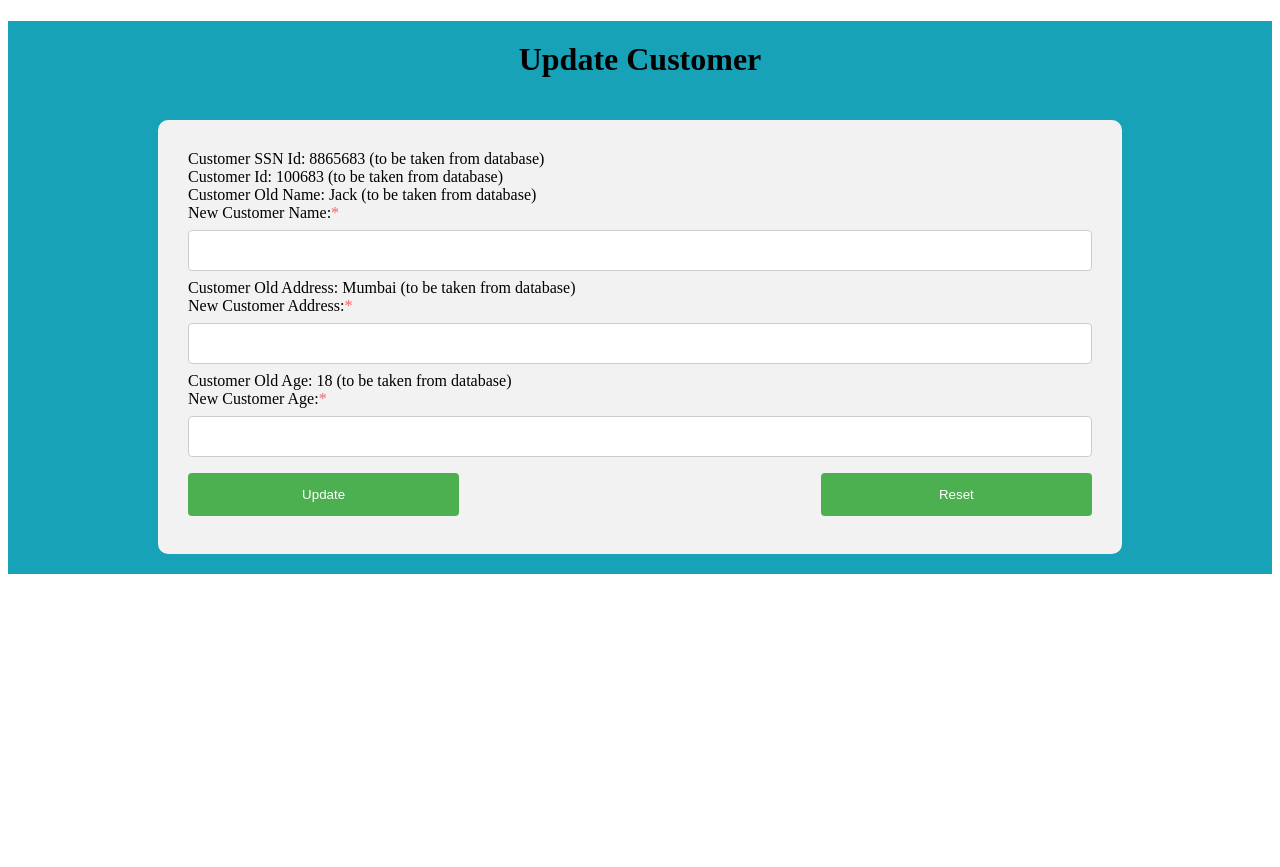
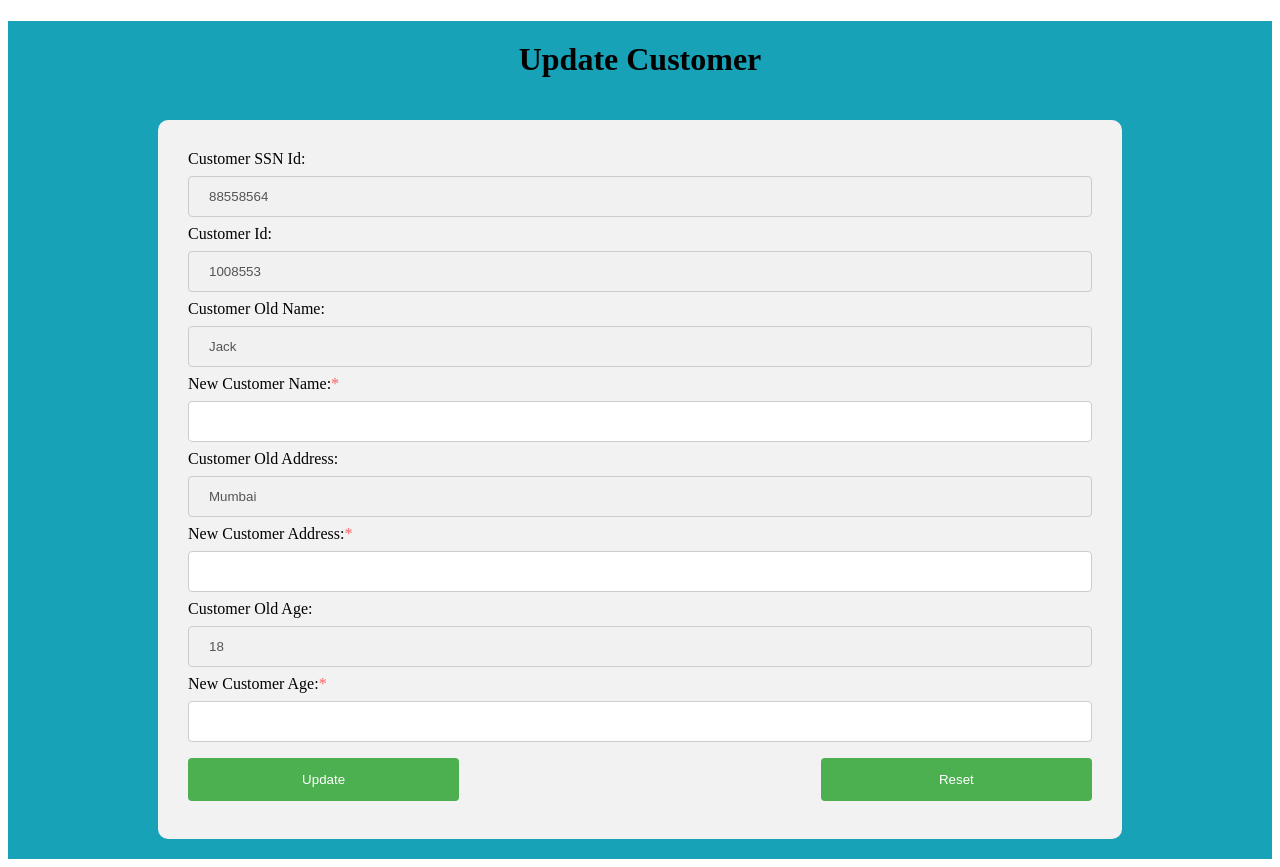
Before and after one commit to AgileCaseStudy/agile, a Flask app: template templates/update-customer.html in a window 1280 px wide. Shown: the part 54-921 px from the top of the page. Before the commit the page ends 628 px from the top, so only its background shows below. Run offline with Flask 2, Linux system fonts and the light colour scheme; the template is opened without the code that fills it, so the values that code supplies are empty; some libraries are stand-ins or nearby versions.

Commit message:
Update update-customer.html

```diff
--- a/templates/update-customer.html
+++ b/templates/update-customer.html
@@ -51,29 +51,29 @@
     <div id="frm_in">
   <form action="/" onsubmit="return validate()" method="POST" name="CreateCustomerForm">
     <label>Customer SSN Id:<span style="color: rgba(255, 0, 0, 0.589)"></span></label>
-    <label>8865683 (to be taken from database)<span style="color: rgba(255, 0, 0, 0.589)"></span></label>
+    <input type="text" id="cust_ssnid" name="cust_ssnid" disabled value="88558564">
     <br>
 
     <label>Customer Id:<span style="color: rgba(255, 0, 0, 0.589)"></span></label>
-    <label>100683 (to be taken from database)<span style="color: rgba(255, 0, 0, 0.589)"></span></label>
+    <input type="text" id="cust_id" name="cust_id" disabled value="1008553">
     <br>
 
     <label>Customer Old Name:<span style="color: rgba(255, 0, 0, 0.589)"></span></label>
-    <label>Jack (to be taken from database)<span style="color: rgba(255, 0, 0, 0.589)"></span></label>
+    <input type="text" id="cust_oldnm" name="cust_oldnm" disabled value="Jack">
     <br>
 
     <label for="new_cust_name">New Customer Name:<span style="color: rgba(255, 0, 0, 0.589)">*</span></label>
     <input type="text" id="new_cust_name" name="new_cust_name">
 
     <label>Customer Old Address:<span style="color: rgba(255, 0, 0, 0.589)"></span></label>
-    <label>Mumbai (to be taken from database)<span style="color: rgba(255, 0, 0, 0.589)"></span></label>
+    <input type="text" id="cust_oldadd" name="cust_oldadd" disabled value="Mumbai">
     <br>
 
     <label for="new_cust_add">New Customer Address:<span style="color: rgba(255, 0, 0, 0.589)">*</span></label>
     <input type="text" id="new_cust_add" name="new_cust_add">
 
     <label>Customer Old Age:<span style="color: rgba(255, 0, 0, 0.589)"></span></label>
-    <label>18 (to be taken from database)<span style="color: rgba(255, 0, 0, 0.589)"></span></label>
+    <input type="text" id="cust_oldage" name="cust_oldage" disabled value="18">
     <br>
 
     <label for="new_cust_age">New Customer Age:<span style="color: rgba(255, 0, 0, 0.589)">*</span></label>
```
